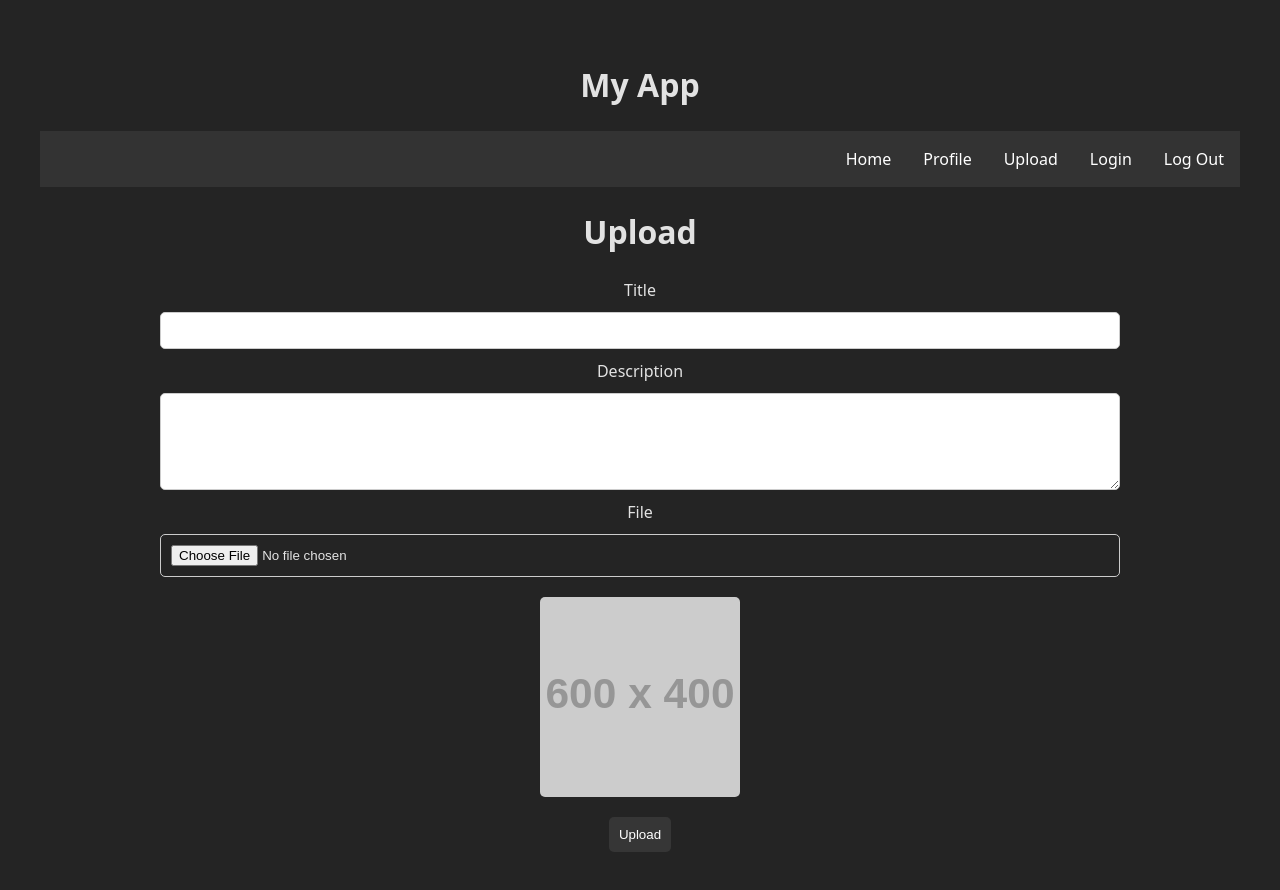
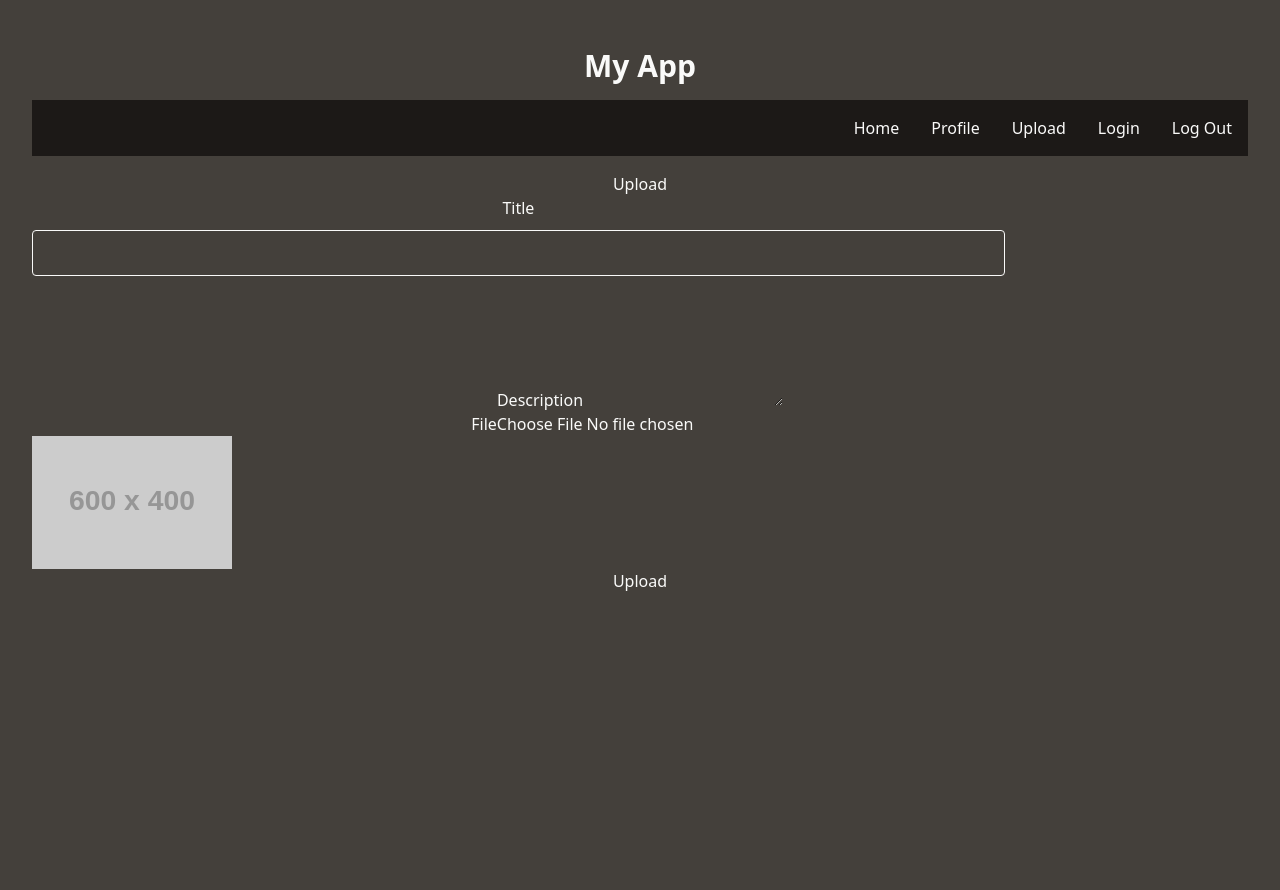
Before and after one commit to TaruNipuli/ReactWeek4, a React (Vite) app: page /upload in a window 1280 px wide. Shown: the top 890 px of the page. After the commit the page ends 800 px from the top, so only its background shows below. Built offline with nearby package versions, Linux system fonts and the light colour scheme; no server answers.

Commit message:
Add tailwind styles

```diff
--- a/package.json
+++ b/package.json
@@ -10,12 +10,14 @@
     "preview": "vite preview"
   },
   "dependencies": {
+    "@tailwindcss/vite": "^4.1.4",
     "lodash": "^4.17.21",
     "prop-types": "^15.8.1",
     "react": "^19.0.0",
     "react-dom": "^19.0.0",
     "react-router": "^7.5.0",
-    "react-router-dom": "^7.5.0"
+    "react-router-dom": "^7.5.0",
+    "tailwindcss": "^4.1.4"
   },
   "devDependencies": {
     "@eslint/js": "^9.21.0",
@@ -29,6 +31,7 @@
     "eslint-plugin-react-refresh": "^0.4.19",
     "globals": "^15.15.0",
     "prettier": "^3.5.3",
+    "prettier-plugin-tailwindcss": "^0.6.11",
     "vite": "^6.2.0"
   }
 }
--- a/src/components/Layout.jsx
+++ b/src/components/Layout.jsx
@@ -4,23 +4,23 @@ const Layout = () => {
   return (
     <div>
       <header>
-        <h1>My App</h1>
-        <nav>
-          <ul>
+        <h1 className='text-3xl font-bold m-4'>My App</h1>
+        <nav className='mb-4'>
+          <ul className="overflow-hidden bg-stone-900 flex justify-end list-none mb-2">
             <li>
-              <Link to="/">Home</Link>
+              <Link className='block text-stone-50 text-center hover:bg-stone-600 p-4' to="/">Home</Link>
             </li>
             <li>
-              <Link to="/profile">Profile</Link>
+              <Link className='block text-stone-50 text-center hover:bg-stone-600 p-4' to="/profile">Profile</Link>
             </li>
             <li>
-              <Link to="/upload">Upload</Link>
+              <Link className='block text-stone-50 text-center hover:bg-stone-600 p-4' to="/upload">Upload</Link>
             </li>
             <li>
-              <Link to="/login">Login</Link>
+              <Link  className='block text-stone-50 text-center hover:bg-stone-600 p-4'to="/login">Login</Link>
             </li>
             <li>
-              <Link to="/logout">Log Out</Link>
+              <Link className='block text-stone-50 text-center hover:bg-stone-600 p-4' to="/logout">Log Out</Link>
             </li>
           </ul>
         </nav>
--- a/src/components/LoginForm.jsx
+++ b/src/components/LoginForm.jsx
@@ -1,5 +1,6 @@
 import useForm from '../hooks/formHooks';
 import {useUserContext} from '../hooks/contextHooks';
+import TextInput from './ui/TextInput';
 
 // LoginForm.jsx
 const LoginForm = () => {
@@ -28,26 +29,23 @@ const LoginForm = () => {
     <>
       <h1>Login</h1>
       <form onSubmit={handleSubmit}>
-        <div>
-          <label htmlFor="loginuser">Username</label>
-          <input
+          <TextInput
+            label="Username"
             onChange={handleInputChange}
             autoComplete="username"
             type="text"
             id="loginuser"
             name="username"
           />
-        </div>
-        <div>
-          <label htmlFor="loginpassword">Password</label>
-          <input
+          <TextInput
+            label="Password"
             name="password"
             type="password"
             id="loginpassword"
             onChange={handleInputChange}
             autoComplete="current-password"
           />
-        </div>
+
         <button type="submit">Login</button>
       </form>
     </>
--- a/src/components/MediaRow.jsx
+++ b/src/components/MediaRow.jsx
@@ -9,9 +9,13 @@ const MediaRow = (props) => {
   };
 
   return (
-    <tr>
+    <tr className="*:p-4 *:border-2 *:border-[#ccc]">
       <td>
-        <img src={item.thumbnail} alt={item.title} />
+        <img
+          src={item.thumbnail}
+          alt={item.title}
+          className="h-52 object-cover"
+        />
       </td>
       <td>{item.title}</td>
       <td>{item.description}</td>
@@ -19,9 +23,23 @@ const MediaRow = (props) => {
       <td>{new Date(item.created_at).toLocaleString('fi-FI')}</td>
       <td>{item.filesize}</td>
       <td>{item.media_type}</td>
-      <td>
-        {/* <button onClick={handleClick}>View</button> */}
-        <Link to="/single" state={{item}}>
+      <td className="p-0!">
+        {/* <button
+          className="hover:bg-amber-300 hover:text-gray-900 p-8"
+          onClick={handleClick}
+        >
+          View
+        </button> */}
+        <Link
+          to="/single"
+          state={{item}}
+          className="hover:bg-fuchsia-900 hover:text-blue-300 p-8"
+          onClick={(event) => {
+            event.preventDefault();
+
+            setSelectedItem(item);
+          }}
+        >
           View
         </Link>
       </td>
--- a/src/components/SingleView.jsx
+++ b/src/components/SingleView.jsx
@@ -16,7 +16,7 @@ const SingleView = (props) => {
 
       <>
       {item && (
-      <dialog open>
+      <dialog open className="fixed top-[5%] h-[90%] left-[10%] overflow-auto">
         <button onClick={handleClick}>&#10005;</button>
         {item.media_type.includes('video') ?
         <video src={item.filename} controls />
--- /dev/null
+++ b/src/components/ui/TextInput.jsx
@@ -0,0 +1,12 @@
+import React from 'react'
+
+const TextInput = (props) => {
+  return (
+    <div className='flex flex-col w-4/5'>
+    <label htmlFor="title">{props.label}</label>
+    <input className='my-2.5 p-2.5 border-1 rounded p-2.5' type="text" {...props} />
+  </div>
+  );
+};
+
+export default TextInput;
--- /dev/null
+++ b/src/index-old.css
@@ -0,0 +1,147 @@
+
+
+:root {
+  font-family: system-ui, sans-serif;
+  line-height: 1.5;
+  font-weight: 400;
+
+  color-scheme: light dark;
+  color: rgba(255, 255, 255, 0.87);
+  background-color: #242424;
+
+  font-synthesis: none;
+  text-rendering: optimizeLegibility;
+  -webkit-font-smoothing: antialiased;
+  -moz-osx-font-smoothing: grayscale;
+}
+
+#root {
+  max-width: 1280px;
+  margin: 0 auto;
+  padding: 2rem;
+}
+
+/* nav */
+nav ul {
+  list-style-type: none;
+  margin: 0;
+  padding: 0;
+  overflow: hidden;
+  background-color: #333333;
+  display: flex;
+  justify-content: flex-end;
+}
+
+nav a {
+  display: block;
+  color: white;
+  text-align: center;
+  padding: 1rem;
+  text-decoration: none;
+}
+
+nav a:hover {
+  background-color: #111111;
+}
+
+/* media item card */
+table {
+  width: 100%;
+  border-collapse: collapse;
+}
+
+td,
+th {
+  padding: 1rem;
+  border: 1px solid #ccc;
+  text-align: center;
+}
+
+td img {
+  width: 260px;
+  height: 200px;
+  object-fit: cover;
+}
+
+td button:hover,
+a:hover {
+  background-color: #111111;
+}
+
+td a {
+  color: white;
+  text-decoration: none;
+  background-color: #363636;
+  color: white;
+  border: none;
+  padding: 0.5rem;
+}
+
+/* media item dialog */
+dialog {
+  top: 0;
+  position: fixed;
+  top: 5%;
+  height: 90%;
+  background: rgba(0, 0, 0, 0.8);
+  z-index: 9999;
+  color: rgba(255, 255, 255, 0.87);
+}
+
+dialog img,
+video {
+  height: 70%;
+  object-fit: contain;
+}
+
+/* single view */
+img,
+video {
+  max-width: 100%;
+}
+
+/* Form */
+form {
+  display: flex;
+  flex-direction: column;
+  align-items: center;
+  justify-content: center;
+}
+
+form img {
+  width: 200px;
+  height: 200px;
+  object-fit: cover;
+  border-radius: 5px;
+  margin: 10px 0;
+}
+
+form div {
+  display: flex;
+  flex-direction: column;
+  width: 80%;
+}
+
+form input {
+  margin: 10px 0;
+  padding: 10px;
+  border: 1px solid #ccc;
+  border-radius: 5px;
+}
+
+form textarea {
+  margin: 10px 0;
+  padding: 10px;
+  border: 1px solid #ccc;
+  border-radius: 5px;
+}
+
+button {
+  margin: 10px 0;
+  padding: 10px;
+  border-radius: 5px;
+  background-color: #363636;
+  color: white;
+  border: none;
+  cursor: pointer;
+}
--- a/src/index.css
+++ b/src/index.css
@@ -1,11 +1,12 @@
+@import 'tailwindcss';
+
+@layer base {
   :root {
-  font-family: system-ui, sans-serif;
-  line-height: 1.5;
-  font-weight: 400;
+    font-family: var(--font-sans);
 
     color-scheme: light dark;
-  color: rgba(255, 255, 255, 0.87);
-  background-color: #242424;
+    color: var(--color-stone-50);
+    background-color: var(--color-stone-700);
 
     font-synthesis: none;
     text-rendering: optimizeLegibility;
@@ -14,132 +15,7 @@
   }
 
   #root {
-  max-width: 1280px;
-  margin: 0 auto;
-  padding: 2rem;
+    max-width: var(--container-7xl);
+    padding: cal(var(--spacing) * 8);
   }
-
-/* nav */
-nav ul {
-  list-style-type: none;
-  margin: 0;
-  padding: 0;
-  overflow: hidden;
-  background-color: #333333;
-  display: flex;
-  justify-content: flex-end;
 }
-
-nav a {
-  display: block;
-  color: white;
-  text-align: center;
-  padding: 1rem;
-  text-decoration: none;
-}
-
-nav a:hover {
-  background-color: #111111;
-}
-
-/* media item card */
-table {
-  width: 100%;
-  border-collapse: collapse;
-}
-
-td,
-th {
-  padding: 1rem;
-  border: 1px solid #ccc;
-  text-align: center;
-}
-
-td img {
-  width: 260px;
-  height: 200px;
-  object-fit: cover;
-}
-
-td button:hover,
-a:hover {
-  background-color: #111111;
-}
-
-td a {
-  color: white;
-  text-decoration: none;
-  background-color: #363636;
-  color: white;
-  border: none;
-  padding: 0.5rem;
-}
-
-/* media item dialog */
-dialog {
-  top: 0;
-  position: fixed;
-  top: 5%;
-  height: 90%;
-  background: rgba(0, 0, 0, 0.8);
-  z-index: 9999;
-  color: rgba(255, 255, 255, 0.87);
-}
-
-dialog img,
-video {
-  height: 70%;
-  object-fit: contain;
-}
-
-/* single view */
-img,
-video {
-  max-width: 100%;
-}
-
-/* Form */
-form {
-  display: flex;
-  flex-direction: column;
-  align-items: center;
-  justify-content: center;
-}
-
-form img {
-  width: 200px;
-  height: 200px;
-  object-fit: cover;
-  border-radius: 5px;
-  margin: 10px 0;
-}
-
-form div {
-  display: flex;
-  flex-direction: column;
-  width: 80%;
-}
-
-form input {
-  margin: 10px 0;
-  padding: 10px;
-  border: 1px solid #ccc;
-  border-radius: 5px;
-}
-
-form textarea {
-  margin: 10px 0;
-  padding: 10px;
-  border: 1px solid #ccc;
-  border-radius: 5px;
-}
-
-button {
-  margin: 10px 0;
-  padding: 10px;
-  border-radius: 5px;
-  background-color: #363636;
-  color: white;
-  border: none;
-  cursor: pointer;
-}
--- a/src/views/Home.jsx
+++ b/src/views/Home.jsx
@@ -9,10 +9,10 @@ const Home = () => {
 
   return (
     <>
-      <h2>My Media</h2>
+      <h2 className='text-2xl my-4 font-mono'>My Media</h2>
       <table>
         <thead>
-          <tr>
+          <tr className='*:p-4 *:border-2 *:border-[#6b7787]'>
             <th>Thumbnail</th>
             <th>Title</th>
             <th>Description</th>
--- a/src/views/Upload.jsx
+++ b/src/views/Upload.jsx
@@ -3,6 +3,7 @@ import {useFile, useMedia} from '../hooks/apiHooks';
 import useForm from '../hooks/formHooks';
 import {useNavigate} from 'react-router';
 import {useState} from 'react';
+import TextInput from '../components/ui/TextInput';
 
 const Upload = () => {
   const [file, setFile] = useState(null);
@@ -39,15 +40,13 @@ const Upload = () => {
     <>
       <h1>Upload</h1>
       <form onSubmit={handleSubmit}>
-        <div>
-          <label htmlFor="title">Title</label>
-          <input
-            name="title"
-            type="text"
-            id="title"
-            onChange={handleInputChange}
-          />
-        </div>
+        <TextInput
+        label="Title"
+        name="title"
+        type="text"
+        id="title"
+        onChange={handleInputChange} />
+
         <div>
           <label htmlFor="description">Description</label>
           <textarea
--- a/vite.config.js
+++ b/vite.config.js
@@ -1,8 +1,9 @@
 import {defineConfig} from 'vite';
 import react from '@vitejs/plugin-react-swc';
+import tailwindcss from '@tailwindcss/vite';
 
 // https://vite.dev/config/
 export default defineConfig({
-  plugins: [react()],
-  base: '/~tarunip/reactUpload/dist/',
+  plugins: [react(), tailwindcss()],
+  base: '/~tarunip/tailwind/dist/',
 });
```
Also changed, not shown: 2 other files (tests, documents, lock files or other folders). Lines whose indentation alone changed are shown as unchanged.
